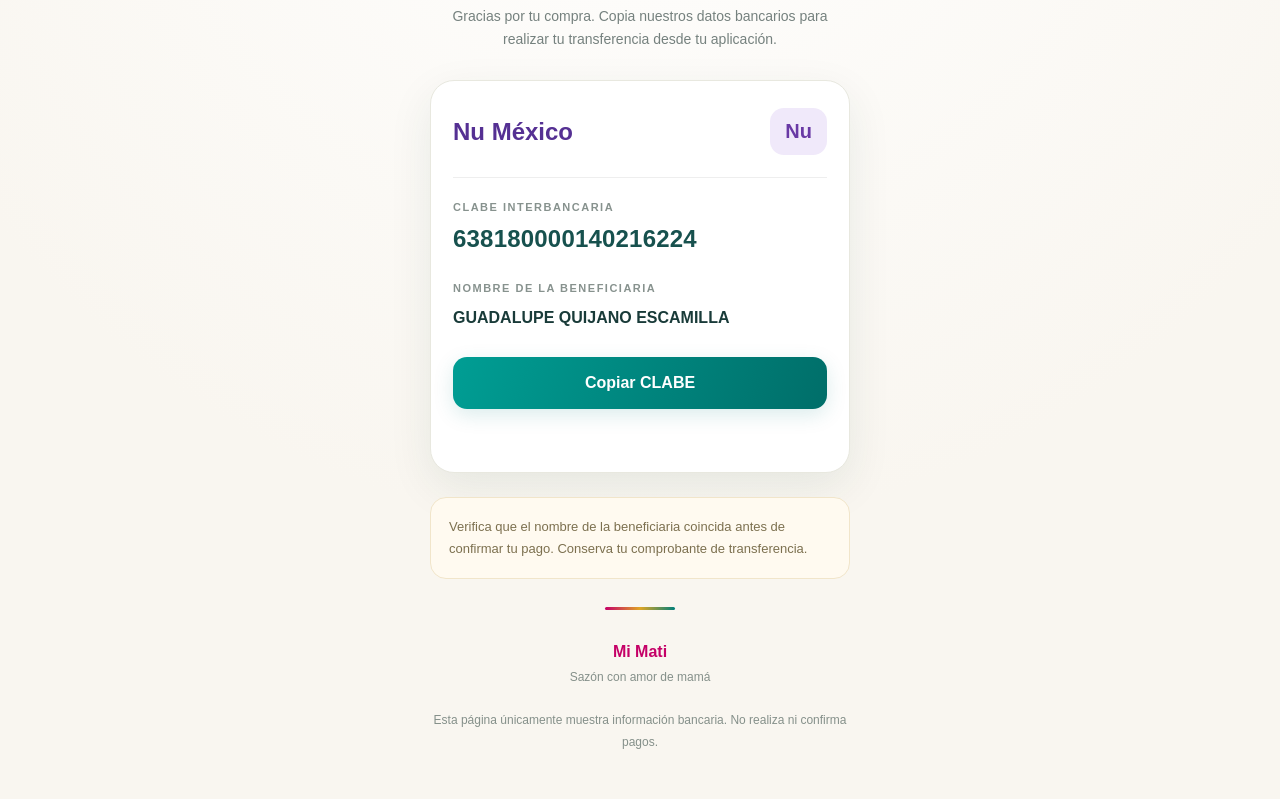
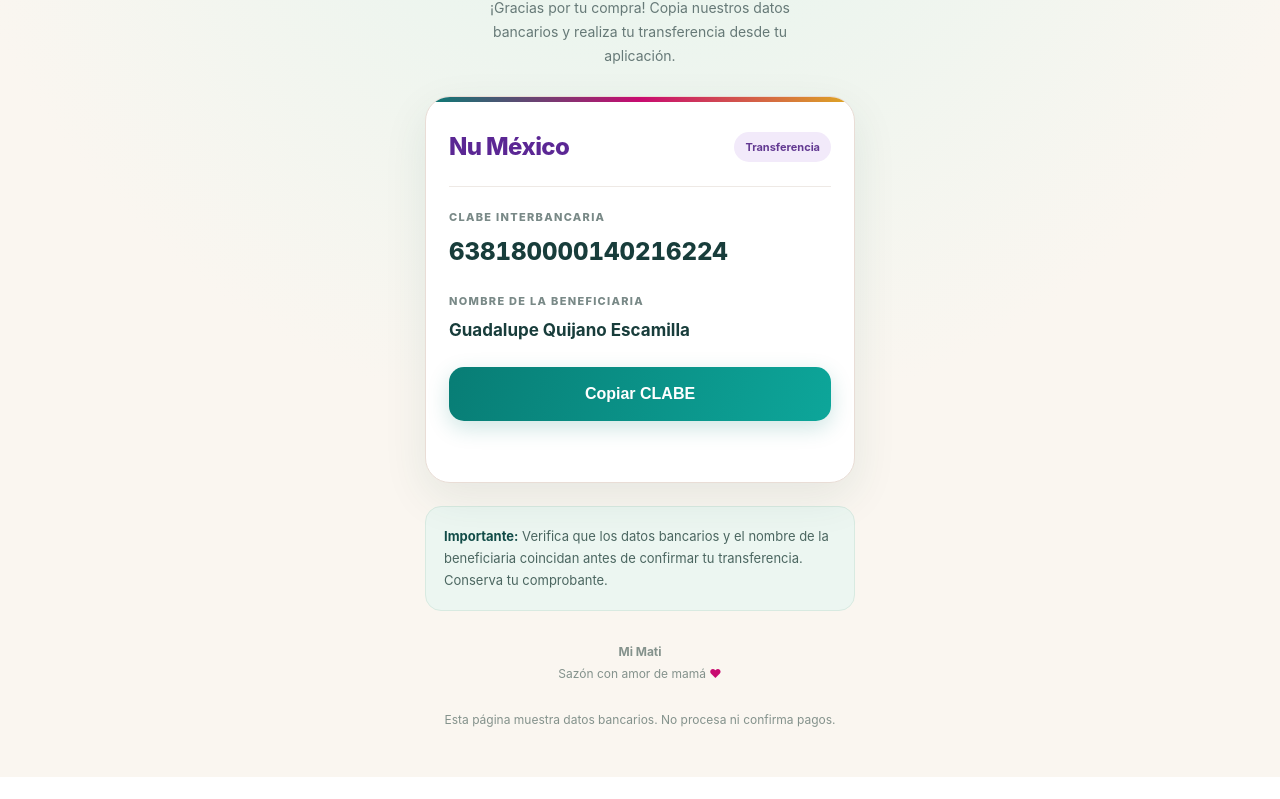
Before and after one commit to dmagncy-delf/pago-nfc, a plain HTML site: page mi-mati/index.html in a window 1280 px wide. Shown: the part 285-1084 px from the top of the page. After the commit the page ends 1062 px from the top, so only its background shows below. Drawn offline with Linux system fonts and the light colour scheme.

Commit message:
Update index.html

```diff
--- a/mi-mati/index.html
+++ b/mi-mati/index.html
@@ -3,21 +3,20 @@
 <html lang="es">
 <head>
   <meta charset="UTF-8">
-  <meta name="viewport"
-        content="width=device-width, initial-scale=1.0">
-  <meta name="theme-color" content="#f9f6f0">
-
+  <meta name="viewport" content="width=device-width, initial-scale=1.0">
+  <meta name="theme-color" content="#087d75">
+  <meta name="description" content="Datos bancarios para transferencias de Mi Mati.">
   <title>Transferencias | Mi Mati</title>
 
   <style>
     :root {
-      --verde: #007f79;
-      --verde-oscuro: #17514e;
-      --rosa: #c50067;
-      --dorado: #dfa525;
-      --fondo: #f9f6f0;
-      --texto: #193b39;
-      --gris: #75817e;
+      --verde: #087d75;
+      --verde-oscuro: #124c48;
+      --rosa: #c80b70;
+      --dorado: #dea923;
+      --crema: #faf6f0;
+      --texto: #183d3b;
+      --gris: #667977;
     }
 
     * {
@@ -27,21 +26,21 @@
     body {
       margin: 0;
       min-height: 100vh;
+      font-family: -apple-system, BlinkMacSystemFont,
+        "Segoe UI", Arial, sans-serif;
       background:
         radial-gradient(
           circle at top,
-          #ffffff 0%,
-          #f9f6f0 65%
+          #e1f4ed 0%,
+          #faf6f0 58%
         );
-      font-family: Arial, Helvetica, sans-serif;
       color: var(--texto);
     }
 
     main {
-      width: 100%;
-      max-width: 460px;
-      margin: auto;
-      padding: 30px 20px 45px;
+      max-width: 470px;
+      margin: 0 auto;
+      padding: 35px 20px 45px;
     }
 
     header {
@@ -50,157 +49,178 @@
 
     .logo {
       display: block;
-      width: 225px;
+      width: 205px;
       max-width: 85%;
       height: auto;
       margin: 0 auto 18px;
       object-fit: contain;
     }
 
-    .etiqueta {
+    .marca {
       font-size: 11px;
-      font-weight: bold;
-      letter-spacing: 2.5px;
+      font-weight: 800;
+      letter-spacing: 2px;
       color: var(--verde);
-      text-transform: uppercase;
-      margin-bottom: 13px;
+      margin-bottom: 12px;
     }
 
     h1 {
-      font-size: 29px;
+      margin: 0 0 13px;
+      font-size: 31px;
+      line-height: 1.15;
       font-weight: 800;
-      line-height: 1.2;
-      margin: 0 0 13px;
+      letter-spacing: -1px;
     }
 
     .descripcion {
+      margin: 0 auto 28px;
+      color: var(--gris);
+      line-height: 1.7;
       font-size: 14px;
-      line-height: 1.7;
-      color: var(--gris);
-      margin: 0 0 28px;
+      max-width: 340px;
     }
 
     .cuenta {
       background: white;
-      border: 1px solid #e8e8df;
-      border-radius: 24px;
-      padding: 27px 22px;
-      box-shadow: 0 15px 45px #123c3215;
+      border: 1px solid #e9ddd6;
+      border-radius: 25px;
+      padding: 25px 23px;
+      box-shadow:
+        0 15px 45px rgba(19, 76, 72, .09);
+      position: relative;
+      overflow: hidden;
+    }
+
+    .cuenta::before {
+      content: "";
+      position: absolute;
+      top: 0;
+      left: 0;
+      right: 0;
+      height: 5px;
+      background: linear-gradient(
+        90deg,
+        var(--verde),
+        var(--rosa),
+        var(--dorado)
+      );
     }
 
     .banco {
       display: flex;
       justify-content: space-between;
       align-items: center;
-      padding-bottom: 22px;
-      margin-bottom: 23px;
-      border-bottom: 1px solid #eee;
+      gap: 10px;
+      margin: 10px 0 24px;
     }
 
     .banco-nombre {
+      color: #5b2794;
       font-size: 24px;
-      font-weight: bold;
-      color: #553093;
+      font-weight: 800;
+      letter-spacing: -.6px;
     }
 
-    .banco-icono {
-      background: #f0e9fa;
-      color: #6939a5;
-      border-radius: 14px;
-      padding: 12px 15px;
-      font-size: 20px;
-      font-weight: bold;
+    .etiqueta-banco {
+      background: #f2eafa;
+      color: #633a92;
+      border-radius: 30px;
+      padding: 8px 11px;
+      font-size: 11px;
+      font-weight: 700;
+    }
+
+    .separador {
+      height: 1px;
+      background: #eee9e5;
+      margin-bottom: 23px;
+    }
+
+    .campo {
+      margin-bottom: 24px;
     }
 
     .campo-label {
+      display: block;
+      color: #798987;
       font-size: 11px;
-      font-weight: bold;
-      letter-spacing: 1.5px;
-      color: #87928e;
-      margin-bottom: 12px;
+      font-weight: 800;
+      letter-spacing: 1.3px;
+      margin-bottom: 10px;
     }
 
     .numero {
-      font-size: clamp(18px, 5vw, 24px);
-      font-weight: bold;
-      letter-spacing: 0.2px;
+      font-size: clamp(19px, 5vw, 24px);
+      font-weight: 800;
+      line-height: 1.5;
+      color: var(--texto);
+      font-variant-numeric: tabular-nums;
       overflow-wrap: anywhere;
-      font-variant-numeric: tabular-nums;
-      margin-bottom: 29px;
-      color: var(--verde-oscuro);
+      user-select: all;
     }
 
     .titular {
-      font-size: 16px;
+      font-size: 17px;
+      font-weight: 750;
       line-height: 1.5;
-      font-weight: bold;
-      margin-bottom: 27px;
+      color: var(--texto);
     }
 
     button {
       width: 100%;
-      padding: 17px;
       border: none;
-      border-radius: 14px;
+      border-radius: 15px;
+      padding: 18px;
       background: linear-gradient(
-        110deg,
-        #009e94,
-        #006e69
+        110deg, #087d75, #0da69a
       );
       color: white;
       font-size: 16px;
-      font-weight: bold;
+      font-weight: 750;
       cursor: pointer;
-      box-shadow: 0 6px 20px #007f7925;
+      box-shadow:
+        0 7px 22px rgba(8, 125, 117, .2);
+      transition: transform .15s ease;
     }
 
     button:active {
-      transform: scale(0.98);
+      transform: scale(.98);
     }
 
     .estado {
-      min-height: 21px;
-      margin-top: 15px;
-      font-size: 13px;
       text-align: center;
       color: var(--verde);
+      font-size: 13px;
+      font-weight: 600;
+      min-height: 22px;
+      margin-top: 14px;
     }
 
     .aviso {
-      margin-top: 24px;
+      margin-top: 23px;
       padding: 18px;
-      background: #fffaf0;
-      border: 1px solid #f1e5ca;
+      background: #ecf6f1;
+      border: 1px solid #d8eae1;
       border-radius: 16px;
       font-size: 13px;
+      color: #4b6660;
       line-height: 1.7;
-      color: #7c704f;
     }
 
-    .adorno {
-      width: 70px;
-      height: 3px;
-      background: linear-gradient(
-        90deg,
-        var(--rosa),
-        var(--dorado),
-        var(--verde)
-      );
-      border-radius: 10px;
-      margin: 28px auto;
+    .aviso strong {
+      color: var(--verde-oscuro);
     }
 
     footer {
       text-align: center;
-      color: #85908a;
+      margin-top: 30px;
       font-size: 12px;
-      line-height: 1.8;
+      line-height: 1.9;
+      color: #84928c;
     }
 
-    .marca {
+    .corazon {
       color: var(--rosa);
-      font-weight: bold;
-      font-size: 16px;
     }
   </style>
 </head>
@@ -213,21 +233,20 @@
 
       <img
         src="logo.png"
-        alt="Mi Mati - Sazón con amor de mamá"
+        alt="Logotipo Mi Mati"
         class="logo"
       >
 
-      <p class="etiqueta">
-        MI MATI · PAGOS
+      <p class="marca">
+        MI MATI · SAZÓN CON AMOR
       </p>
 
       <h1>Pago por transferencia</h1>
 
       <p class="descripcion">
-        Gracias por tu compra.
-        Copia nuestros datos bancarios
-        para realizar tu transferencia
-        desde tu aplicación.
+        ¡Gracias por tu compra!
+        Copia nuestros datos bancarios y realiza
+        tu transferencia desde tu aplicación.
       </p>
 
     </header>
@@ -235,42 +254,55 @@
     <section class="cuenta">
 
       <div class="banco">
-        <span class="banco-nombre">
+
+        <div class="banco-nombre">
           Nu México
+        </div>
+
+        <span class="etiqueta-banco">
+          Transferencia
         </span>
 
-        <span class="banco-icono">
-          Nu
-        </span>
       </div>
 
-      <div class="campo-label">
-        CLABE INTERBANCARIA
+      <div class="separador"></div>
+
+      <div class="campo">
+
+        <span class="campo-label">
+          CLABE INTERBANCARIA
+        </span>
+
+        <div
+          class="numero"
+          id="clabe"
+        >638180000140216224</div>
+
       </div>
 
-      <div class="numero" id="clabe">
-        638180000140216224
-      </div>
+      <div class="campo">
 
-      <div class="campo-label">
-        NOMBRE DE LA BENEFICIARIA
-      </div>
+        <span class="campo-label">
+          NOMBRE DE LA BENEFICIARIA
+        </span>
 
-      <div class="titular">
-        GUADALUPE QUIJANO ESCAMILLA
+        <div class="titular">
+          Guadalupe Quijano Escamilla
+        </div>
+
       </div>
 
       <button
+        id="botonCopiar"
         type="button"
-        id="botonCopiar"
         onclick="copiarClabe()"
       >
         Copiar CLABE
       </button>
 
       <div
+        class="estado"
         id="estado"
-        class="estado"
         role="status"
         aria-live="polite"
       ></div>
@@ -278,27 +310,21 @@
     </section>
 
     <div class="aviso">
-      Verifica que el nombre de la beneficiaria
-      coincida antes de confirmar tu pago.
-      Conserva tu comprobante de transferencia.
+      <strong>Importante:</strong>
+      Verifica que los datos bancarios y
+      el nombre de la beneficiaria coincidan
+      antes de confirmar tu transferencia.
+      Conserva tu comprobante.
     </div>
 
-    <div class="adorno"></div>
-
     <footer>
-      <span class="marca">
-        Mi Mati
-      </span>
-
+      <strong>Mi Mati</strong>
       <br>
-
       Sazón con amor de mamá
-
+      <span class="corazon">♥</span>
       <br><br>
-
-      Esta página únicamente muestra
-      información bancaria.
-      No realiza ni confirma pagos.
+      Esta página muestra datos bancarios.
+      No procesa ni confirma pagos.
     </footer>
 
   </main>
@@ -328,8 +354,7 @@
 
         } else {
 
-          const campo =
-            document.createElement("textarea");
+          const campo = document.createElement("textarea");
 
           campo.value = clabe;
           campo.style.position = "fixed";
@@ -338,20 +363,19 @@
           document.body.appendChild(campo);
           campo.select();
 
-          const copiado =
-            document.execCommand("copy");
+          const copiado = document.execCommand("copy");
 
           campo.remove();
 
           if (!copiado) {
-            throw new Error("Error al copiar");
+            throw new Error("No se pudo copiar");
           }
+
         }
 
         boton.textContent = "✓ CLABE copiada";
-
         estado.textContent =
-          "¡Lista para pegar en tu banco!";
+          "¡Lista para pegar en tu aplicación bancaria!";
 
         setTimeout(() => {
           boton.textContent = "Copiar CLABE";
```
